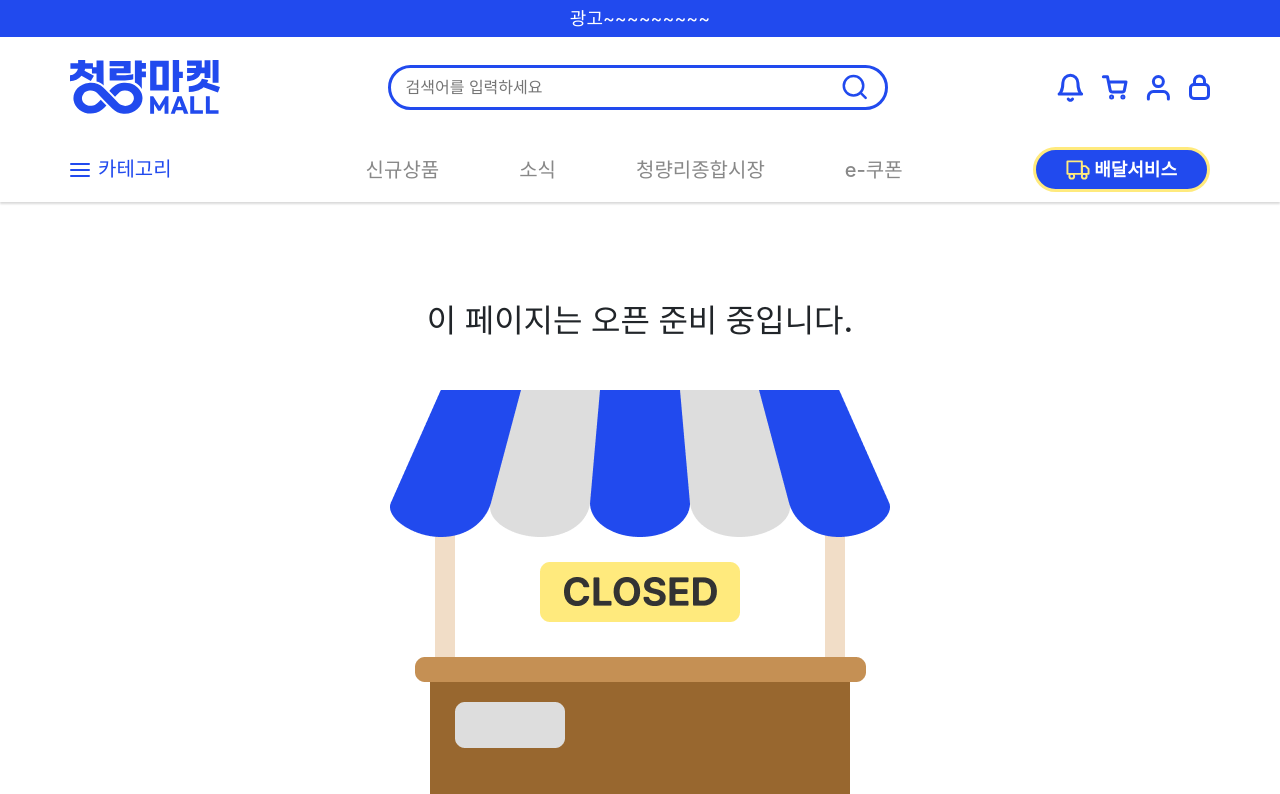
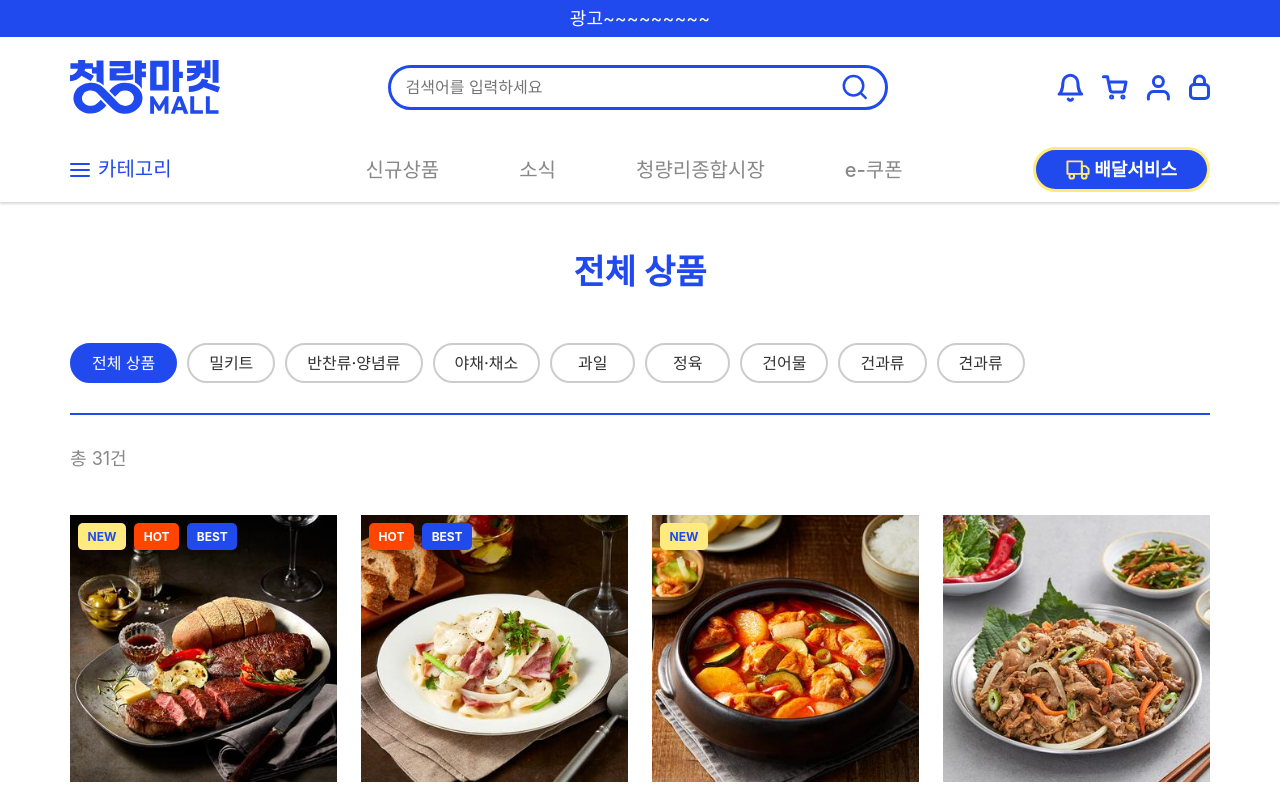
Before and after one commit to zzohae/reacttest3, a React (Create React App) app: page /search in a window 1280 px wide. Shown: the top 794 px of the page. Built offline with nearby package versions, Linux system fonts and the light colour scheme.

Commit message:
검색페이지

```diff
--- a/src/App.js
+++ b/src/App.js
@@ -10,6 +10,7 @@ import Ft from './layout/Ft';
 
 export default function App() {
   const [scrollPosition, setScrollPosition] = useState(0);
+  const [keyword, setKeyword] = useState('');
 
   useEffect(() => {
     const updateScroll = () => {
@@ -26,10 +27,11 @@ export default function App() {
   return (
     <div className={`wrap ${scrollPosition < 200 ? "" : "scrolled"}`}>
       <Topad></Topad>
-      <Hd></Hd>
+      <Hd keyword={keyword} setKeyword={setKeyword}></Hd>
       <Routes>
         <Route path='/' element={<Home></Home>}></Route>
         <Route path="/products/:cn?" element={<Category cn=''></Category>} />
+        <Route path="/search" element={<Category keyword={keyword} setKeyword={setKeyword}></Category>} />
         <Route path="/products/detail/:id?" element={<Detail></Detail>} />
         <Route path='*' element={<Notfound></Notfound>}></Route>
       </Routes>
--- a/src/Category.js
+++ b/src/Category.js
@@ -1,68 +1,83 @@
-import React, { useState, useEffect } from "react";
-import { Link, useParams } from "react-router-dom";
-import productData from "./db/product.json";
-import Product from "./ui/Product";
-import allcategory from "./db/allData.json";
+import React, { useState, useEffect } from 'react';
+import { useParams, useLocation, Link } from 'react-router-dom';
+import productData from './db/product.json';
+import Product from './ui/Product';
+import allcategory from './db/allData.json';
 
-export default function Category() {
+export default function Category({ keyword }) {
   const { cn } = useParams();
+  const location = useLocation();
   const [filteredProducts, setFilteredProducts] = useState([]);
+  const [searchKeyword, setSearchKeyword] = useState('');
+
+  useEffect(() => {
+    const queryParams = new URLSearchParams(location.search);
+    const keywordFromUrl = queryParams.get('keyword');
+    setSearchKeyword(keywordFromUrl || keyword);
+  }, [location.search, keyword]);
 
   useEffect(() => {
     setFilteredProducts(
-      cn
-        ? productData.filter((product) => product.category === cn)
-        : productData
+      productData.filter((product) => {
+        const matchesCategory = cn ? product.category === cn : true;
+        const matchesKeyword = searchKeyword
+          ? product.prodName.toLowerCase().includes(searchKeyword.toLowerCase())
+          : true;
+
+        return matchesCategory && matchesKeyword;
+      })
     );
-  }, [cn]);
+  }, [searchKeyword, cn]);
+
+  const getCategoryTitle = (cn) => {
+    return (
+      allcategory?.navdata?.category?.submenu?.find((v) => v.linkto === cn)
+        ?.title || '전체 상품'
+    );
+  };
+
+  const getSearchTitle = (keyword) => {
+    if (keyword) {
+      return `'${keyword}'의 검색결과`;
+    }
+    return getCategoryTitle(cn);
+  };
 
   return (
     <div className="d-flex flex-column align-items-center">
       <div className="container">
-        <div className=" ">
-          <h2 className="categorytitle">
-            {allcategory?.navdata?.category?.submenu?.find(
-              (v, i) => v.linkto === cn
-            )?.title || "전체 상품"}
-          </h2>
-          <ul className="d-flex flex-wrap justify-content-center justify-content-xl-start mytab">
-            <li className={`d-flex justify-content-center align-items-center ${cn ? "" : "active"}`}>
-              <Link to="/products">
-                전체 상품
-              </Link>
+        <h2 className="categorytitle">{getSearchTitle(searchKeyword)}</h2>
+
+        <ul className="d-flex flex-wrap justify-content-center justify-content-xl-start mytab">
+          <li className={`d-flex justify-content-center align-items-center ${!cn ? 'active' : ''}`}>
+            <Link to="/products">전체 상품</Link>
+          </li>
+          {allcategory.navdata.category.submenu.map((v) => (
+            <li
+              key={v.linkto}
+              className={`d-flex justify-content-center align-items-center ${cn === v.linkto ? 'active' : ''}`}
+            >
+              <Link to={`/products/${v.linkto}`}>{v.title}</Link>
             </li>
-            {allcategory.navdata["category"]["submenu"].map((v, i) => {
-              return (
-                <li className={`d-flex justify-content-center align-items-center ${cn === `${v.linkto}` ? 'active' : ''}`}>
-                  <Link
-                    to={`/products/${v.linkto}`}
-                    key={i}
-                  >
-                    {v.title}
-                  </Link>
-                </li>
-              );
-            })}
-          </ul>
-          <p className="totalQuan">총 {filteredProducts.length}건</p>
-          </div>
-          <div className="row align-items-center">
-            {filteredProducts.map((v) => {
-              return (
-                <Product
-                  rowclass='col-6 col-lg-4 col-xl-3'
-                  prdId={v.id}
-                  img={`/assets/img/product/${v.img}.jpg`}
-                  prodName={v.prodName}
-                  store={v.store}
-                  originprice={v.originprice}
-                  saleprice={v.saleprice}
-                  promobadge={v.promobadge}
-                />
-              );
-            })}
-          </div>
+          ))}
+        </ul>
 
+        <p className="totalQuan">총 {filteredProducts.length}건</p>
+        <div className="row align-items-center">
+          {filteredProducts.map((product) => (
+            <Product
+              key={product.id}
+              rowclass="col-6 col-lg-4 col-xl-3"
+              prdId={product.id}
+              img={`/assets/img/product/${product.img}.jpg`}
+              prodName={product.prodName}
+              store={product.store}
+              originprice={product.originprice}
+              saleprice={product.saleprice}
+              promobadge={product.promobadge}
+            />
+          ))}
+        </div>
       </div>
     </div>
   );
--- a/src/layout/Hd.js
+++ b/src/layout/Hd.js
@@ -8,14 +8,14 @@ import { Btn } from '../ui/commonui';
 import { ReactComponent as Menuline } from '../svg/menu_line.svg'
 import Util from '../ui/Util';
 
-export default function Hd() {
+export default function Hd({ keyword, setKeyword }) {
 
 
   return (
     <header className='d-flex align-items-center'>
       <div className="hdtop container d-flex justify-content-between align-items-center">
         <h1 className='order-1 order-lg-0'><a href="/" className='d-flex justify-content-center align-items-center'><Logo width='150' height='53.708'></Logo></a></h1>
-        <Searchbox className='order-0 order-lg-1'></Searchbox>
+        <Searchbox className='order-0 order-lg-1' keyword={keyword} setKeyword={setKeyword}></Searchbox>
         <Util className='order-2'></Util>
         <Menuline width='28' height='28' className='mobileallmenu d-block d-lg-none order-3'></Menuline>
       </div>
--- a/src/ui/Searchbox.js
+++ b/src/ui/Searchbox.js
@@ -1,14 +1,55 @@
-import React from 'react'
-import { ReactComponent as Searchicon } from '../svg/searchicon.svg'
+import React, { useState, useEffect } from 'react';
+import { useNavigate, useLocation } from 'react-router-dom';
+import { ReactComponent as Searchicon } from '../svg/searchicon.svg';
 
-export default function Searchbox() {
+export default function Searchbox({ keyword, setKeyword }) {
+  const navigate = useNavigate();
+  const location = useLocation();
+
+  useEffect(() => {
+    const queryParams = new URLSearchParams(location.search);
+    const keywordFromUrl = queryParams.get('keyword');
+
+    if (!keywordFromUrl && location.pathname.includes("/products")) {
+      setKeyword('');
+    }
+  }, [location.pathname, location.search, setKeyword])
+
+  const handleSearchChange = (e) => {
+    setKeyword(e.target.value);
+  };
+
+  const handleKeyDown = (e) => {
+    if (e.key === 'Enter' && keyword.trim() !== '') {
+      navigate(`/search?keyword=${encodeURIComponent(keyword)}`);
+    }
+  };
+
+  const handleSearchClick = () => {
+    if (keyword.trim() !== '') {
+      navigate(`/search?keyword=${encodeURIComponent(keyword)}`);
+    }
+  };
+
   return (
     <>
-    <div className='search-box d-none d-lg-flex'>
-      <input type="text" placeholder='검색어를 입력하세요' className='d-none d-lg-block' />
-      <Searchicon width='30' height='30'></Searchicon>
-    </div>
-    <Searchicon width='30' height='30' className='d-block d-lg-none'></Searchicon>
+      <div className='search-box d-none d-lg-flex'>
+        <input
+          type="text"
+          placeholder='검색어를 입력하세요'
+          className='d-none d-lg-block'
+          value={keyword}
+          onChange={handleSearchChange}
+          onKeyDown={handleKeyDown}  // 엔터키 이벤트 처리
+        />
+        <Searchicon width='30' height='30' onClick={handleSearchClick} />
+      </div>
+      <Searchicon
+        width='30'
+        height='30'
+        className='d-block d-lg-none'
+        onClick={handleSearchClick}
+      />
     </>
-  )
+  );
 }
```
